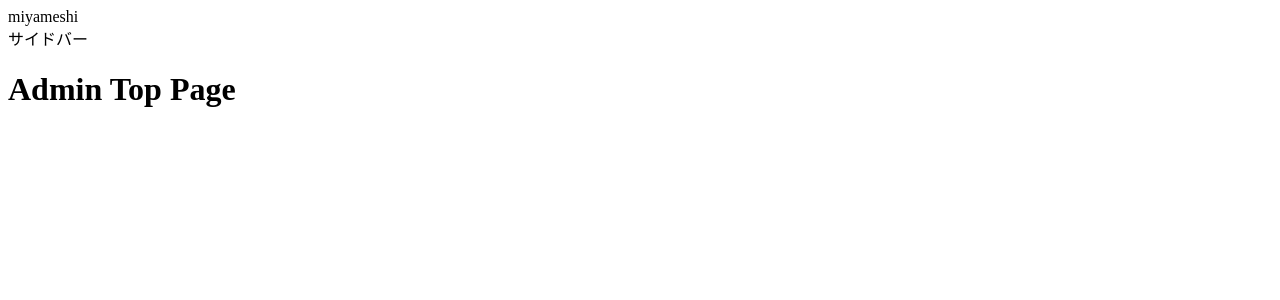
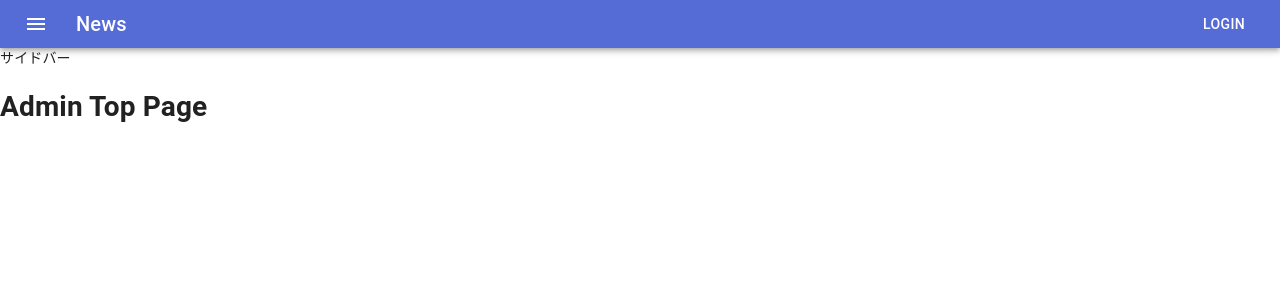
Before and after one commit to H37kouya/miya-meshi, a Next.js app in the folder client/: page /admin in a window 1280 px wide. Shown: the top 300 px of the page. Built offline with nearby package versions, Linux system fonts and the light colour scheme.

Commit message:
feat materialuiを入れた

```diff
--- a/client/components/admin/layout/TheHeader.tsx
+++ b/client/components/admin/layout/TheHeader.tsx
@@ -1,8 +1,41 @@
+import React from 'react';
+import { makeStyles, Theme, createStyles } from '@material-ui/core/styles';
+import AppBar from '@material-ui/core/AppBar';
+import Toolbar from '@material-ui/core/Toolbar';
+import Typography from '@material-ui/core/Typography';
+import Button from '@material-ui/core/Button';
+import IconButton from '@material-ui/core/IconButton';
+import MenuIcon from '@material-ui/icons/Menu';
+
+const useStyles = makeStyles((theme: Theme) =>
+    createStyles({
+        root: {
+            flexGrow: 1,
+        },
+        menuButton: {
+            marginRight: theme.spacing(2),
+        },
+        title: {
+            flexGrow: 1,
+        },
+    }),
+);
+
 const Header = (): JSX.Element => {
+    const classes = useStyles();
+
     return (
-        <div>
-            miyameshi
-        </div>
+        <AppBar position="static">
+            <Toolbar variant="dense">
+                <IconButton edge="start" className={classes.menuButton} color="inherit" aria-label="menu">
+                    <MenuIcon />
+                </IconButton>
+                <Typography variant="h6" className={classes.title}>
+                News
+                </Typography>
+                <Button color="inherit">Login</Button>
+            </Toolbar>
+        </AppBar>
     )
 }
 
--- a/client/package.json
+++ b/client/package.json
@@ -28,6 +28,8 @@
     ]
   },
   "dependencies": {
+    "@material-ui/core": "^4.11.0",
+    "@material-ui/icons": "^4.9.1",
     "firebase": "^7.15.5",
     "firebase-admin": "^8.12.1",
     "js-cookie": "2.2.1",
@@ -35,6 +37,7 @@
     "react": "^16.13.1",
     "react-dom": "^16.13.1",
     "react-firebaseui": "4.1.0",
+    "styled-components": "^5.1.1",
     "swr": "0.2.3"
   },
   "devDependencies": {
@@ -48,11 +51,13 @@
     "@types/js-cookie": "^2.2.6",
     "@types/node": "^13.9.5",
     "@types/react": "^16.9.27",
+    "@types/styled-components": "^5.1.1",
     "@types/testing-library__react": "^10.0.0",
     "@typescript-eslint/eslint-plugin": "^2.25.0",
     "@typescript-eslint/parser": "^2.25.0",
     "babel-jest": "^25.2.3",
     "babel-loader": "^8.0.5",
+    "babel-plugin-styled-components": "^1.10.7",
     "eslint": "^6.8.0",
     "eslint-config-prettier": "^6.10.1",
     "eslint-plugin-react": "^7.19.0",
--- a/client/pages/_app.tsx
+++ b/client/pages/_app.tsx
@@ -1,5 +1,47 @@
-import { AppProps } from 'next/app'
+import React, { useEffect } from 'react';
+import { AppProps } from 'next/app';
+import { ThemeProvider as StyledComponentsThemeProvider } from 'styled-components';
+import { ThemeProvider as MaterialUIThemeProvider, Theme, createMuiTheme } from '@material-ui/core/styles';
+import { StylesProvider } from '@material-ui/styles';
+import CssBaseline from '@material-ui/core/CssBaseline';
+import red from '@material-ui/core/colors/red';
 
-const App = ({ Component, pageProps }: AppProps) => <Component {...pageProps} />
+const theme: Theme = createMuiTheme({
+  palette: {
+    primary: {
+      main: '#556cd6'
+    },
+    secondary: {
+      main: '#19857b'
+    },
+    error: {
+      main: red.A400
+    },
+    background: {
+      default: '#fff'
+    }
+  }
+});
 
-export default App
+const MyApp = ({ Component, pageProps }: AppProps): JSX.Element => {
+  // Remove the server-side injected CSS.(https://material-ui.com/guides/server-rendering/)
+  useEffect(() => {
+    const jssStyles = document.querySelector('#jss-server-side');
+    if (jssStyles && jssStyles.parentNode) {
+      jssStyles.parentNode.removeChild(jssStyles);
+    }
+  }, []);
+
+  return (
+    <StylesProvider injectFirst>
+      <MaterialUIThemeProvider theme={theme}>
+        <StyledComponentsThemeProvider theme={theme}>
+          <CssBaseline />
+          <Component {...pageProps} />
+        </StyledComponentsThemeProvider>
+      </MaterialUIThemeProvider>
+    </StylesProvider>
+  );
+};
+
+export default MyApp;
--- a/client/pages/_document.tsx
+++ b/client/pages/_document.tsx
@@ -1,23 +1,53 @@
-import Document, { Html, Head, Main, NextScript } from 'next/document'
+import Document, { DocumentContext, Html, Head, Main, NextScript } from 'next/document';
+import { ServerStyleSheet as StyledComponentSheets } from 'styled-components';
+import { ServerStyleSheets as MaterialUiServerStyleSheets } from '@material-ui/styles';
 
 class MyDocument extends Document {
+  static async getInitialProps(ctx: DocumentContext) {
+    const styledComponentSheets = new StyledComponentSheets();
+    const materialUiServerStyleSheets = new MaterialUiServerStyleSheets();
+    const originalRenderPage = ctx.renderPage;
+
+    try {
+      ctx.renderPage = () =>
+        originalRenderPage({
+          enhanceApp: App => props =>
+            styledComponentSheets.collectStyles(
+              materialUiServerStyleSheets.collect(<App {...props} />)
+            )
+        });
+
+      const initialProps = await Document.getInitialProps(ctx);
+      return {
+        ...initialProps,
+        styles: (
+          <>
+            {initialProps.styles}
+            {styledComponentSheets.getStyleElement()}
+            {materialUiServerStyleSheets.getStyleElement()}
+          </>
+        )
+      };
+    } finally {
+      styledComponentSheets.seal();
+    }
+  }
+
   render() {
     return (
       <Html lang="ja">
-        <Head>
           <meta
             name="viewport"
             content="width=device-width, initial-scale=1, shrink-to-fit=no"
           />
           <link rel="icon" href="/favicon.ico" />
-          {/* <link rel="manifest" href="/manifest.json" /> */}
-        </Head>
+        <Head />
         <body>
           <Main />
           <NextScript />
         </body>
       </Html>
-    )
+    );
   }
 }
 
```
Also changed, not shown: client/.babelrc, 1 other file (tests, documents, lock files or other folders).
